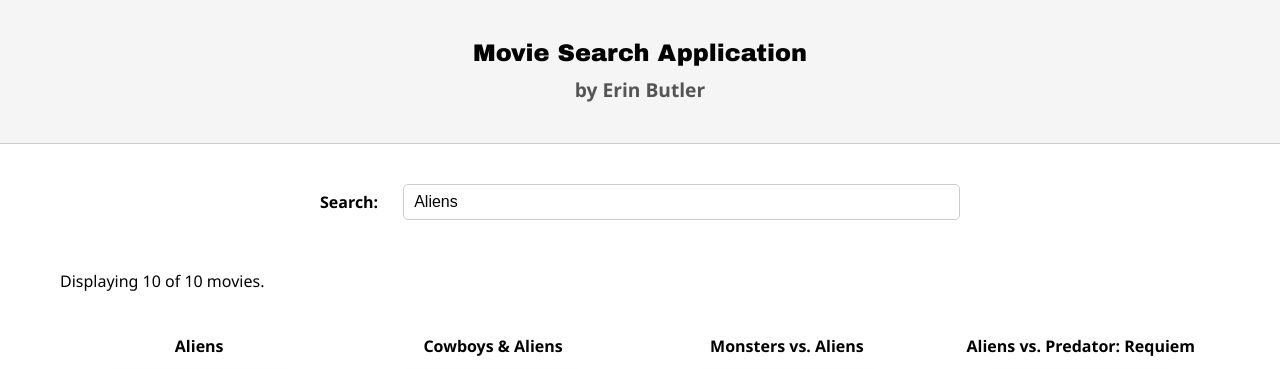
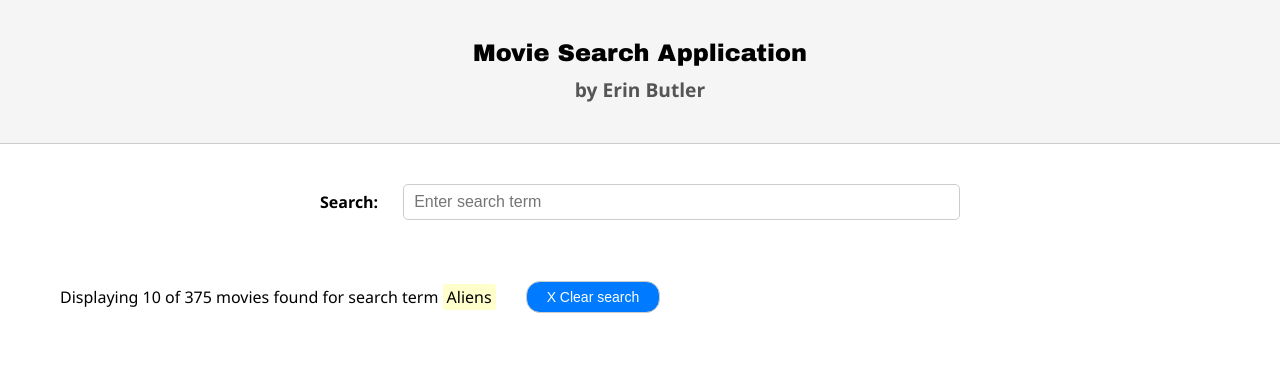
Before and after one commit to ermbutler/angular-example, an Angular app: page / in a window 1280 px wide. Shown: the top 369 px of the page. Built offline with nearby package versions, Linux system fonts and the light colour scheme; grey boxes are pictures that could not be loaded.

Commit message:
Start of clear search button

```diff
--- a/src/app/movie-search/home/home.html
+++ b/src/app/movie-search/home/home.html
@@ -1,12 +1,15 @@
 
   <div class="search-container">
     <label for="searchInput" class="search-label">Search:</label>
-    <input id="searchInput" type="text" (input)="filterDisplayOnSearch($event)" placeholder="Enter search term" value="Aliens"/>
+    <input id="searchInput" type="text" placeholder="Enter search term" (input)="searchTerm = $event.target.value"/>
   </div>
 
 
   <div *ngIf="myMovies && myMovies.length && myMovies.length > 0" class="results-count">
-    <p>Displaying {{ myMovies?.length }} of {{ myMoviesOG?.length }} movies.</p>
+    <div class="d-flex align-items-center mb-3">
+      <p>Displaying {{ myMovies.length }} of {{ searchResponse.totalResults }} movies found for search term <span class="highlight">{{searchTerm}}</span></p>
+      <button (click)="resetFilter()" class="clear-button">X Clear search</button>
+    </div>
     <ul class="movies">
       <app-movie-card *ngFor="let movie of myMovies" [movie]="movie"></app-movie-card>
     </ul>
--- a/src/app/movie-search/home/home.scss
+++ b/src/app/movie-search/home/home.scss
@@ -49,8 +49,28 @@ app-movie-card {
 }
 
 .clear-button {
-    margin-left: 10px;
-    padding: 5px 10px;
+    margin-left: 30px;
+    padding: 7px 20px;
     font-size: 14px;
     cursor: pointer;
+    background-color: #007bff;
+    color: white;
+    border: 1px solid #ccc;
+    border-radius: 14px;
+
+    &:hover {
+        background-color: #0056b3;
+    }
+    &:focus {
+        outline: none;
+    }
+    &:active {
+        background-color: #004080;
+    }
 }
+
+.highlight {
+    background-color: rgba(255, 255, 0, 0.2);
+    padding: 2px 4px;
+    border-radius: 3px;
+}
--- a/src/app/movie-search/home/home.ts
+++ b/src/app/movie-search/home/home.ts
@@ -16,6 +16,7 @@ export class Home {
   myMoviesOG: Movie[] = [];
   skills: string[] = [];
   activeSkills: string[] = [];
+  searchTerm: string = 'Aliens';
 
   resetFilter() {
     this.myMovies = [...this.myMoviesOG];
--- a/src/styles.scss
+++ b/src/styles.scss
@@ -3,3 +3,15 @@ body {
     padding: 0;
     margin:  0 !important;
 }
+
+.d-flex {
+    display: flex !important;
+}
+.align-items-center {
+    align-items: center !important;
+}
+
+
+.mb-3 {
+    margin-bottom: 1rem !important;
+}
```
